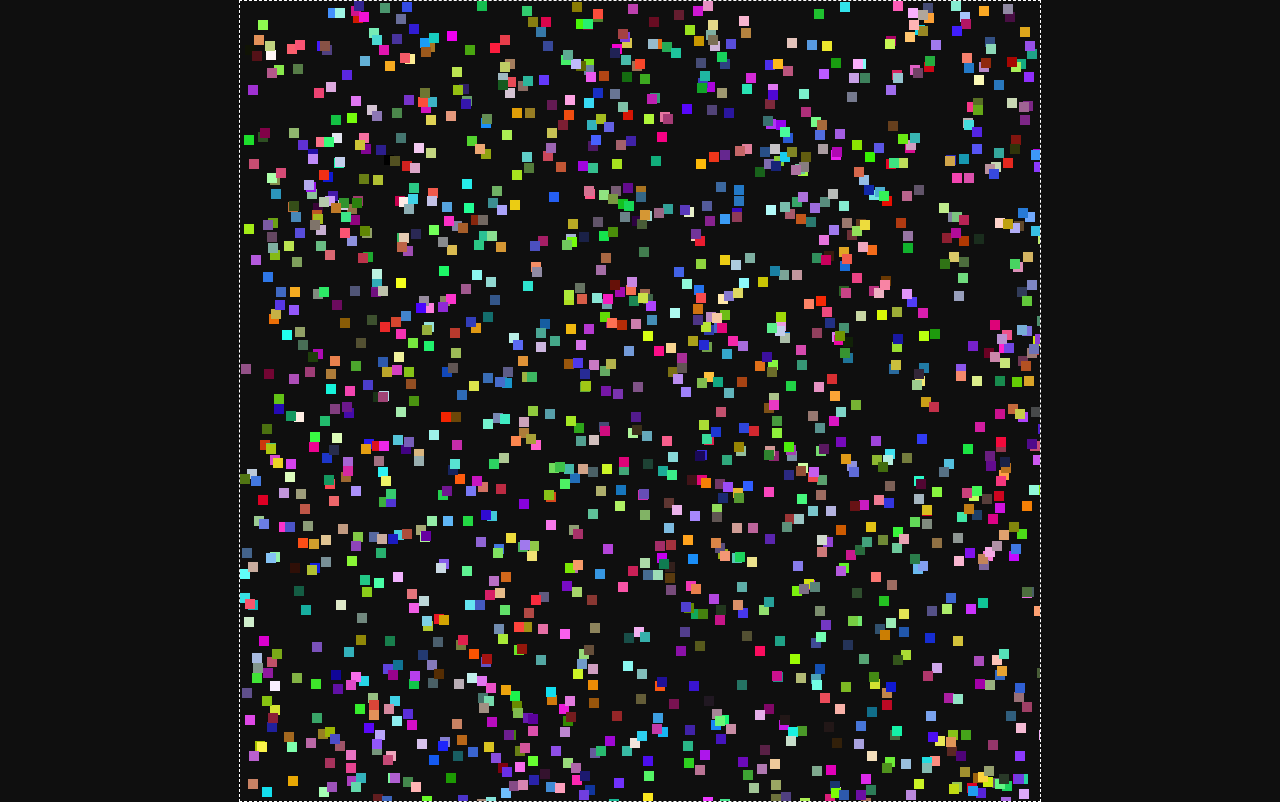
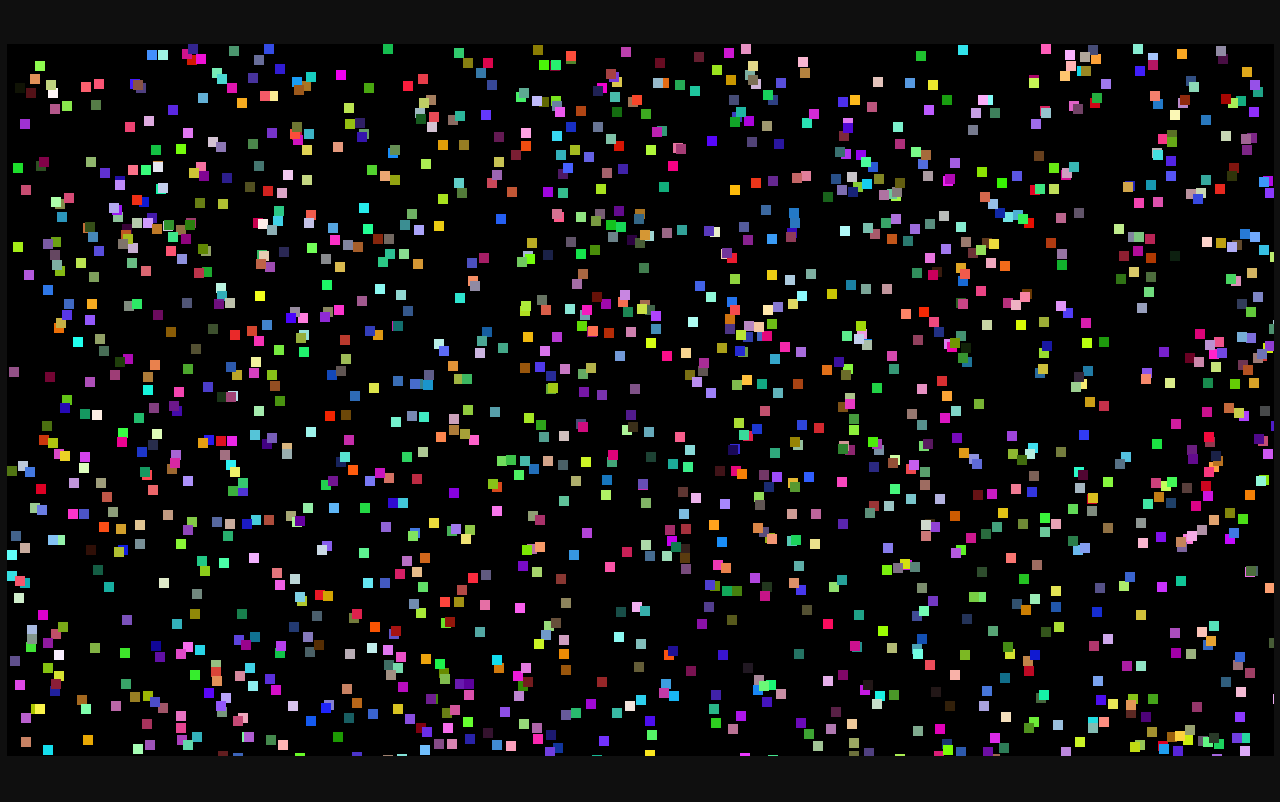
Before and after one commit to liamlaverty/March, a website built with webpack: page src/index.html in a window 1280 px wide. Built offline with nearby package versions, Linux system fonts and the light colour scheme.

Commit message:
inits the canvases with aspect ratio

```diff
--- a/src/application/viewport/Viewport.Helper.ts
+++ b/src/application/viewport/Viewport.Helper.ts
@@ -1,16 +1,48 @@
 import { Vector2 } from "../../numerics/models/Vector2.model";
 
 export class ViewportHelper {
-    static GetSquareInBrowser(): Vector2 {
-        const h = this.GetBrowserHeight();
-        const w = this.GetBrowserWidth();
-        const box = new Vector2(0, 0);
+    public static GetSquareInBrowser(): Vector2 {
+        const h = this.GetBrowserHeight() - 5;
+        const w = this.GetBrowserWidth() - 5;
         if (h < w) {
-            box.setValues(h, h);
+            return new Vector2(h, h);
         } else {
-            box.setValues(w, w);
+            return new Vector2(w, w);
         }
-        return box;
+    }
+
+
+
+    /**
+     * Gets a window in a given aspect ratio.
+     *
+     * @static
+     * @param {number} [aspectRatioWidth=16]
+     * @param {number} [aspectRatioHeight=9]
+     * @param {number} [widthPercent=1] between 0 & 1. Should usually be the same as heightPercent
+     * @param {number} [heightPercent=1] between 0 & 1. Shoudl usually be the same as widthPercent
+     * @returns {Vector2}
+     * @memberof ViewportHelper
+     */
+    public static GetWindowInAspectRatio(aspectRatioWidth: number = 16, aspectRatioHeight: number = 9, widthPercent: number = 1, heightPercent: number = 1): Vector2 {
+        const aspectRatio = aspectRatioWidth / aspectRatioHeight;
+
+        if (heightPercent !== widthPercent) {
+            console.warn('window height and width percentages to not match. This will result in an abnormal screen size')
+        }
+        if (aspectRatioHeight > aspectRatioWidth) {
+            console.log(`starting in portrait mode (${aspectRatioWidth}:${aspectRatioHeight})`);
+        } else {
+            console.info(`starting in landscape mode (${aspectRatioWidth}:${aspectRatioHeight})`);
+        }
+
+        const adjustedWindowHeight = this.GetBrowserHeight() * heightPercent;
+        const adjustedWindowWidth = this.GetBrowserWidth() * widthPercent;
+
+        const displayWidth = Math.min(adjustedWindowWidth, (adjustedWindowHeight * aspectRatio));
+        const displayHeight = Math.min(adjustedWindowHeight, (adjustedWindowWidth / aspectRatio));
+
+        return new Vector2(displayWidth, displayHeight);
     }
 
     private static GetBrowserWidth() {
--- a/src/application/viewport/canvas/CanvasManager.ts
+++ b/src/application/viewport/canvas/CanvasManager.ts
@@ -18,7 +18,7 @@ export class CanvasManager {
         this.mainDiv.id = 'main_div';
         document.body.appendChild(this.mainDiv);
         const documentDiv = document.getElementById('main_div');
-        this.DrawableVector = ViewportHelper.GetSquareInBrowser();
+        this.DrawableVector = ViewportHelper.GetWindowInAspectRatio(16, 9, .99, .99);
         this.parentCanvas = new ParentCanvas(this.DrawableVector.x, this.DrawableVector.y, 'parent', documentDiv);
 
         for (let i = 0; i < 10; i++) {
--- a/src/scss/_main.scss
+++ b/src/scss/_main.scss
@@ -1,57 +1,12 @@
+@import './reset';
+
 $bodyBg: #ff0000;
 body{
     background: $bodyBg;
 }
 
 
-/* http://meyerweb.com/eric/tools/css/reset/
-   v2.0 | 20110126
-   License: none (public domain)
-*/
 
-html, body, div, span, applet, object, iframe,
-h1, h2, h3, h4, h5, h6, p, blockquote, pre,
-a, abbr, acronym, address, big, cite, code,
-del, dfn, em, img, ins, kbd, q, s, samp,
-small, strike, strong, sub, sup, tt, var,
-b, u, i, center,
-dl, dt, dd, ol, ul, li,
-fieldset, form, label, legend,
-table, caption, tbody, tfoot, thead, tr, th, td,
-article, aside, canvas, details, embed,
-figure, figcaption, footer, header, hgroup,
-menu, nav, output, ruby, section, summary,
-time, mark, audio, video {
-	margin: 0;
-	padding: 0;
-	border: 0;
-	font-size: 100%;
-	font: inherit;
-	vertical-align: baseline;
-}
-/* HTML5 display-role reset for older browsers */
-article, aside, details, figcaption, figure,
-footer, header, hgroup, menu, nav, section {
-	display: block;
-}
-body {
-	line-height: 1;
-}
-ol, ul {
-	list-style: none;
-}
-blockquote, q {
-	quotes: none;
-}
-blockquote:before, blockquote:after,
-q:before, q:after {
-	content: '';
-	content: none;
-}
-table {
-	border-collapse: collapse;
-	border-spacing: 0;
-}
 
 
 body, html {
@@ -61,12 +16,21 @@ body, html {
 body {
 	background:#0f0f0f;
 }
+#main_div {
+	width:100%;
+	height:100%;
+	display:flex;
+align-items:center;
+}
 canvas {
     background:transparent;
     display:block;
 	margin: 0 auto;
-	border:1px dashed white;
+	// border:1px dashed white;
 	box-sizing: border-box;
+	&#parent {
+		background:black;
+	}
 }
 #details_div {
 	width:100%;
@@ -74,8 +38,3 @@ canvas {
 	background:#808080;
 
 }
-
-#main_div {
-	width:100%;
-	height:100%;
-}
--- /dev/null
+++ b/src/scss/reset.scss
@@ -0,0 +1,49 @@
+/* http://meyerweb.com/eric/tools/css/reset/
+   v2.0 | 20110126
+   License: none (public domain)
+*/
+
+html, body, div, span, applet, object, iframe,
+h1, h2, h3, h4, h5, h6, p, blockquote, pre,
+a, abbr, acronym, address, big, cite, code,
+del, dfn, em, img, ins, kbd, q, s, samp,
+small, strike, strong, sub, sup, tt, var,
+b, u, i, center,
+dl, dt, dd, ol, ul, li,
+fieldset, form, label, legend,
+table, caption, tbody, tfoot, thead, tr, th, td,
+article, aside, canvas, details, embed,
+figure, figcaption, footer, header, hgroup,
+menu, nav, output, ruby, section, summary,
+time, mark, audio, video {
+	margin: 0;
+	padding: 0;
+	border: 0;
+	font-size: 100%;
+	font: inherit;
+	vertical-align: baseline;
+	box-sizing: border-box;
+}
+/* HTML5 display-role reset for older browsers */
+article, aside, details, figcaption, figure,
+footer, header, hgroup, menu, nav, section {
+	display: block;
+}
+body {
+	line-height: 1;
+}
+ol, ul {
+	list-style: none;
+}
+blockquote, q {
+	quotes: none;
+}
+blockquote:before, blockquote:after,
+q:before, q:after {
+	content: '';
+	content: none;
+}
+table {
+	border-collapse: collapse;
+	border-spacing: 0;
+}
```
Also changed, not shown: index.html (deleted, +0 -15 lines), dist/css/style.css.
